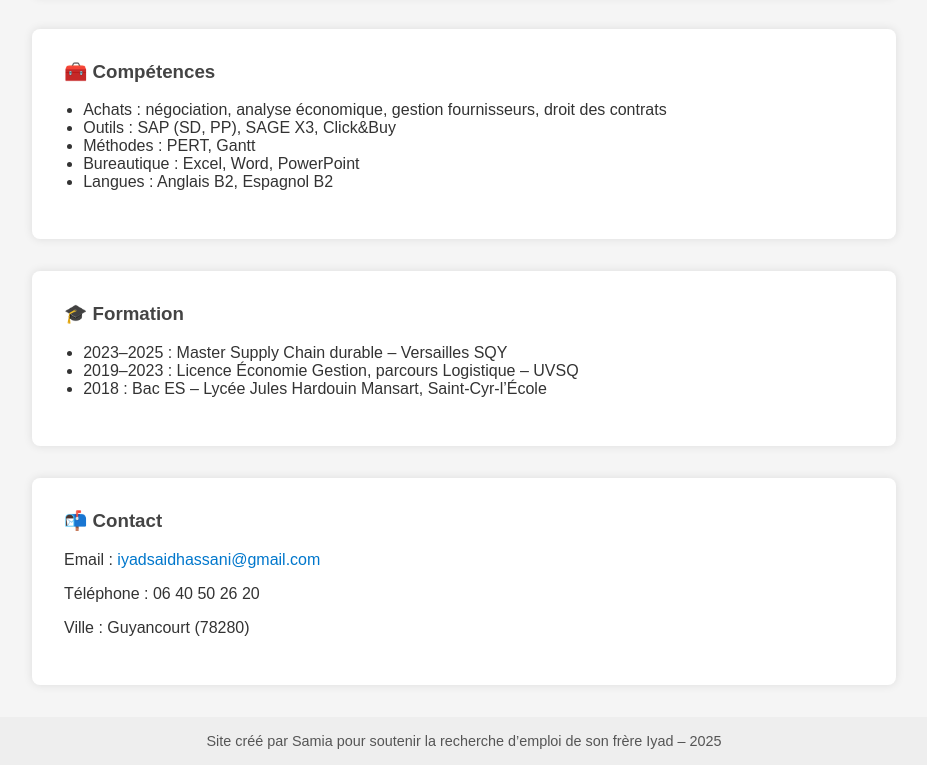
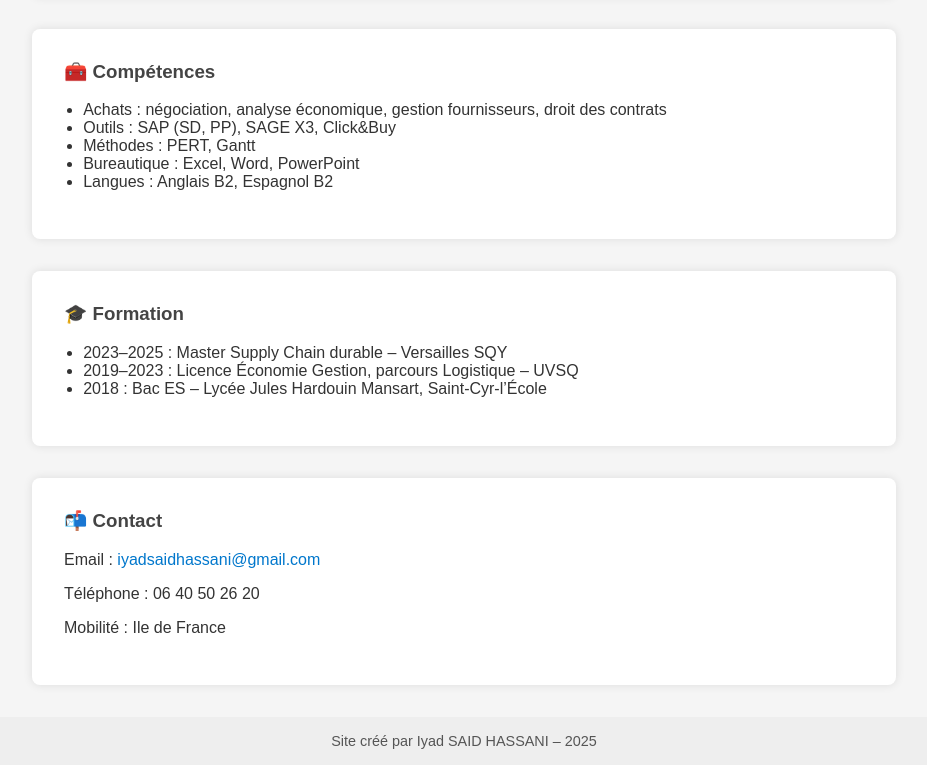
Before and after one commit to uvsq22103456/Iyad-candidature, a plain HTML site: page index.html in a window 1280 px wide. Shown: the part 1424-2189 px from the top of the page, without its empty margins (176-1103 px from the left). Drawn offline with Linux system fonts and the light colour scheme.

Commit message:
Update index.html

```diff
--- a/index.html
+++ b/index.html
@@ -130,11 +130,11 @@
     <h3>📬 Contact</h3>
     <p>Email : <a href="mailto:iyadsaidhassani@gmail.com">iyadsaidhassani@gmail.com</a></p>
     <p>Téléphone : 06 40 50 26 20</p>
-    <p>Ville : Guyancourt (78280)</p>
+    <p>Mobilité : Ile de France</p>
   </section>
 
   <footer>
-    Site créé par Samia pour soutenir la recherche d’emploi de son frère Iyad – 2025
+    Site créé par Iyad SAID HASSANI – 2025
   </footer>
 
 </body>
```
